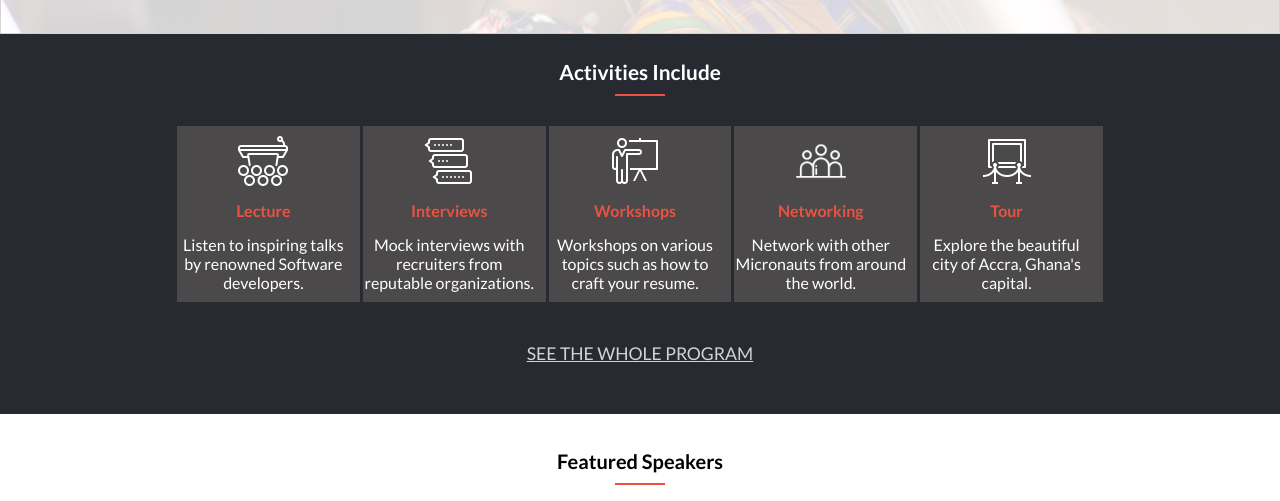
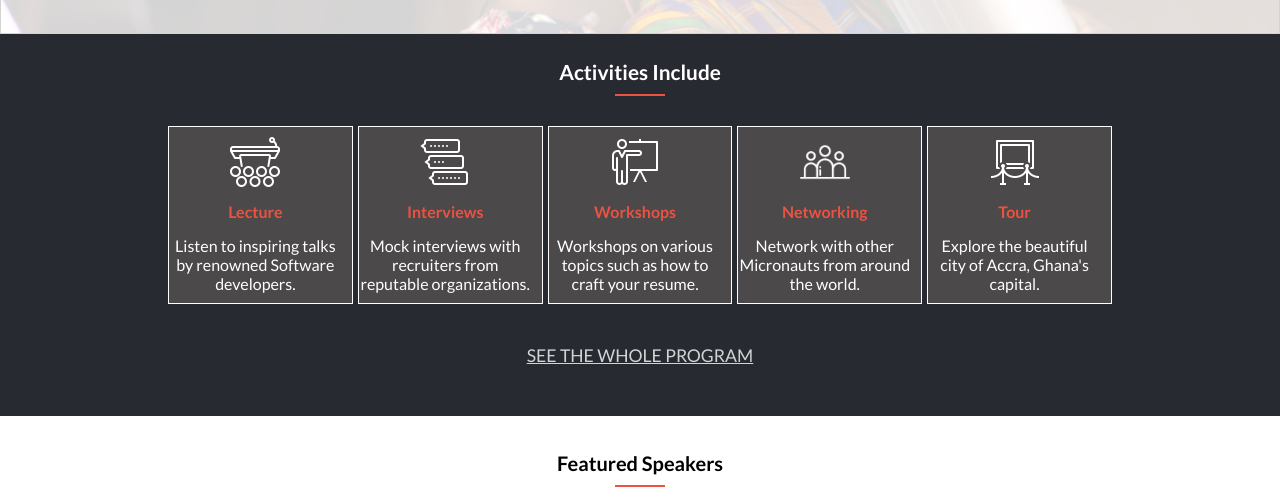
Before and after one commit to BenjaminSemah/AlumniMeetup, a website: page index.html in a window 1280 px wide. Shown: the part 596-1097 px from the top of the page. Drawn offline with Linux system fonts and the light colour scheme; a web font is replaced by a local one.

Commit message:
Add transitions to activities card on homepage

```diff
--- a/stylesheet.css
+++ b/stylesheet.css
@@ -601,7 +601,13 @@ footer {
     display: flex;
     flex-direction: column;
     width: 15%;
-    margin: 0 1px;
+    margin: 0 2px;
+    transition: all .2s ease-in-out;
+    border: 1px solid white;
+  }
+
+  .activity-list:hover {
+    transform: scale(0.9);
   }
 
   .activity-brief {
```
